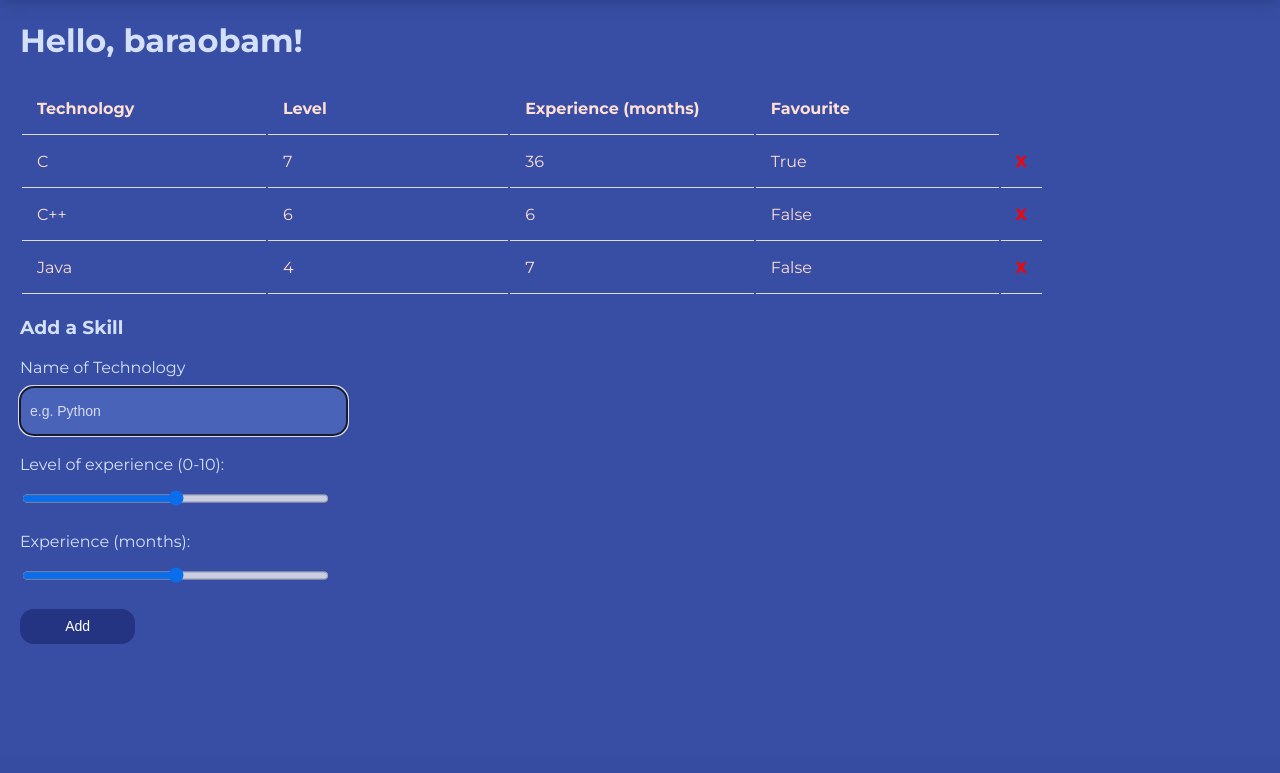
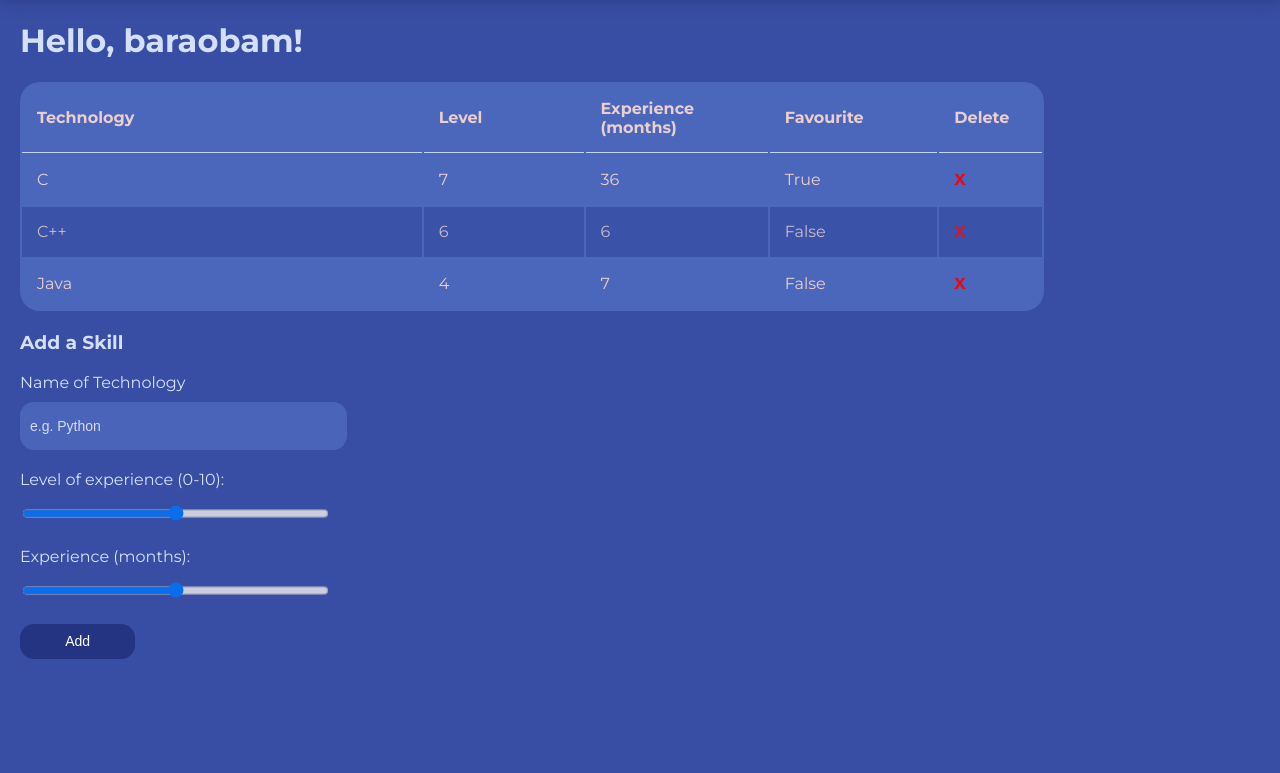
Before and after one commit to Siskyy/App, a Flask app: page / in a window 1280 px wide. Shown: the part 70-843 px from the top of the page. Before the commit the page ends 714 px from the top, so only its background shows below. Run offline with Flask 2, Linux system fonts and the light colour scheme; a user stored in the database is signed in; data comes from the database, SQL or seed files in the repository; both versions use the stored data as it was after the commit.

Commit message:
Deleted unused functions and UI adjustments

```diff
--- a/App.py
+++ b/App.py
@@ -1,6 +1,6 @@
 from flask import Flask, render_template, session, request, redirect
 from flask_session import Session
-from functions import login_required, check_credentials, search_film, get_dash, search_users, add_skill, delete_skill_db
+from functions import login_required, check_credentials, get_dash, search_users, add_skill, delete_skill_db
 import sqlite3
 
 app = Flask(__name__)
@@ -96,40 +96,11 @@ def addskill():
 @app.route('/delete-skill/<skill>', methods=["GET", "POST"])
 @login_required
 def delete_skill(skill):
-    print(f"we have reached this route: skill: {skill}")
     if request.method == "POST":
-        print(f"Deleting skill {skill}")
-
         delete_skill_db(session["user_id"], skill)
-
         return redirect('/')
     else:
         return render_template('delete-skill.html', skill=skill)
 
-
-# ---------------------------------------- RANKINGS ---------------------------------------------------
-@app.route('/rankings')
-def rankings():
-
-    user_id = 0
-    # Get the ranked films and save them to a variable
-    with sqlite3.connect("rankings.db") as con:
-        cur = con.cursor()
-        ranked_films = cur.execute(f"SELECT * FROM '{user_id}_rankings' ORDER BY ranking ASC")
-    print(ranked_films)
-
-    return render_template("rankings.html") # , films = ranked_films (so that the list of films can be displayed later on html file)
-
-
-
 if __name__ == '__main__':
     app.run()
-
-
-# ---------------------------------------- DASHBOARD ---------------------------------------------------
-
-@app.route('/dashboard')
-@login_required
-def dashboard():
-
-    return render_template("dashboard.html")
--- a/functions.py
+++ b/functions.py
@@ -1,4 +1,4 @@
-from flask import redirect, render_template, request, session
+from flask import redirect, session
 from functools import wraps
 import sqlite3
 
@@ -17,37 +17,25 @@ def login_required(f):
 
 # Function which checks whether the username and password match an entry within the database
 def check_credentials(username, password):
-    # First check the username
-    with sqlite3.connect("database.db") as con:
+    # First check the username in the database
+    with sqlite3.connect("database.db") as con: # connects to the database
         cur = con.cursor()
+        # Checks wether there is a password for the username inputted by the user
+        # If the user enters a username that does not exist, a password will not be found
         user_pass = cur.execute(f"SELECT password FROM users WHERE username = '{username}'").fetchone()[0]
-        print(user_pass)
+        print(f"Password: {user_pass}")
 
         # Now check if password matches
         if user_pass == password:
-            print("You're in!")
-
+            # If the password is correct the session data is set to the user who just logged in (these can be accessed globally)
             session["user_id"] = cur.execute(f"SELECT id FROM users WHERE username = '{username}'").fetchone()[0]
             session["username"] = cur.execute(f"SELECT username FROM users WHERE username = '{username}'").fetchone()[0]
-
+            # Once the user successfully logs in, redirect to the home page
             return redirect("/")
         else:
+            # TODO: Add warning to say that the password is INCORRECT
             print("WRONG!")
     return
-
-def search_film(film):
-    print(film)
-    with sqlite3.connect("films.db") as con:
-        cur = con.cursor()
-        results = cur.execute(f"select title, year from movies where title LIKE '%{film}%' COLLATE NOCASE ORDER BY year DESC").fetchall()
-        print(results)
-    return results
-
-
-# SELECT title, year, rating from movies WHERE
-
-
-# NEW -----
 
 
 def get_dash(user_id):
@@ -63,16 +51,10 @@ def search_users(technology):
     print(technology)
     with sqlite3.connect("database.db") as con:
         cur = con.cursor()
-        results = cur.execute(f"select username, forename, surname, team from users INNER JOIN levels ON users.id=levels.user_id where levels.technology LIKE '{technology}' COLLATE NOCASE").fetchall()
+        results = cur.execute(f"select username, forename, surname, team, levels.level, levels.experience from users INNER JOIN levels ON users.id=levels.user_id where levels.technology LIKE '{technology}' COLLATE NOCASE").fetchall()
         print(results)
     return results
 
-
-# load_profile(user_id):
-
-    # with sqlite3.connect("database.db") as con:
-    #     cur = con.cursor()
-    #     profile_data = cur.execute(f"")
 
 def add_skill(user_id, technology, level, experience):
     with sqlite3.connect("database.db") as con:
@@ -81,8 +63,8 @@ def add_skill(user_id, technology, level, experience):
         con.commit()
     return redirect('/')
 
+
 def delete_skill_db(user_id, skill):
-
     with sqlite3.connect("database.db") as con:
         cur = con.cursor()
         cur.execute(f"DELETE FROM levels WHERE user_id = {user_id} AND technology = '{skill}'")
--- a/static/styles.css
+++ b/static/styles.css
@@ -7,7 +7,7 @@ body {
 }
 
 .highlighted {
-    color: #d4e0f8;
+    color: #3abbea;
 }
 
 .header {
@@ -158,21 +158,32 @@ label {
 table {
     width: 80%;
     margin: 20px;
+    border-radius: 20px;
+    background-color: #4e6abf;
+    opacity: .9;
 }
 
 td, th {
     height: 20px;
-    width: 25%;
     text-align: left;
     vertical-align: middle;
     padding: 15px;
-    border-bottom: 1px solid #ddd;
+    border: none;
     color: #ffded3;
+}
+
+th {
+    border-bottom: 1px solid #d4e0f8;
 }
 
 td {
     position: relative;
     align-items: center;
+}
+
+tr:nth-child(even) {
+    background-color: #374ea4;
+    opacity: .8;
 }
 
 tr:hover {
@@ -182,11 +193,6 @@ tr:hover {
 
 .fill-cell {
     display: block;
-    position: absolute;
-    top: 0;
-    bottom: 0;
-    left: 0;
-    right: 0;
     align-self: center;
 }
 
--- a/templates/index.html
+++ b/templates/index.html
@@ -9,15 +9,16 @@
             <th>Level</th>
             <th>Experience (months)</th>
             <th>Favourite</th>
+            <th>Delete</th>
         </thead>
         <tbody>
             {% for level in levels %}
             <tr>
-                <td>{{level[0]}}</td>
-                <td>{{level[1]}}</td>
-                <td>{{level[2]}}</td>
-                <td>{{level[3]}}</td>
-                <td>
+                <td style="width: 25%">{{level[0]}}</td>
+                <td style="width: 10%">{{level[1]}}</td>
+                <td style="width: 10%">{{level[2]}}</td>
+                <td style="width: 10%">{{level[3]}}</td>
+                <td style="width: 3%">
                     <a href="{{ url_for('delete_skill', skill=level[0])}}" class="no-pads row-button">X</a>
                 </td>
             </tr>
@@ -29,7 +30,7 @@
     <form action="/" method="post" class="add-skill-form">
       <div class="bar-fill">
           <label>Name of Technology</label>
-          <input class="add-skill-input" autocomplete="off" autofocus id="technology" name="technology" placeholder="e.g. Python" type="text">
+          <input class="add-skill-input" autocomplete="off" id="technology" name="technology" placeholder="e.g. Python" type="text">
       </div>
       <div class="bar-fill">
           <label>Level of experience (0-10):</label>
```
Also changed, not shown: templates/profile.html (+4 -4 lines), templates/search.html (+8 -4 lines), database.db, 2 other files.
